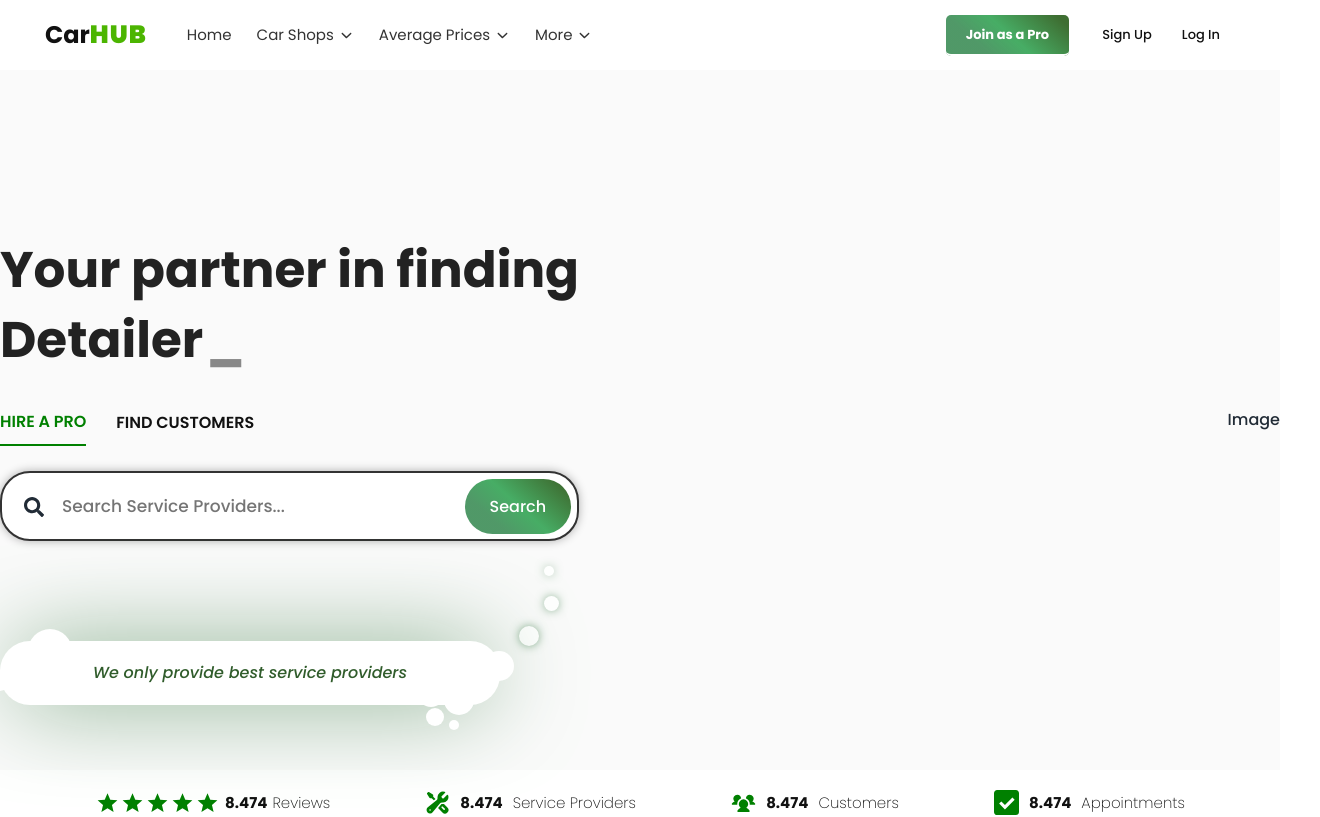
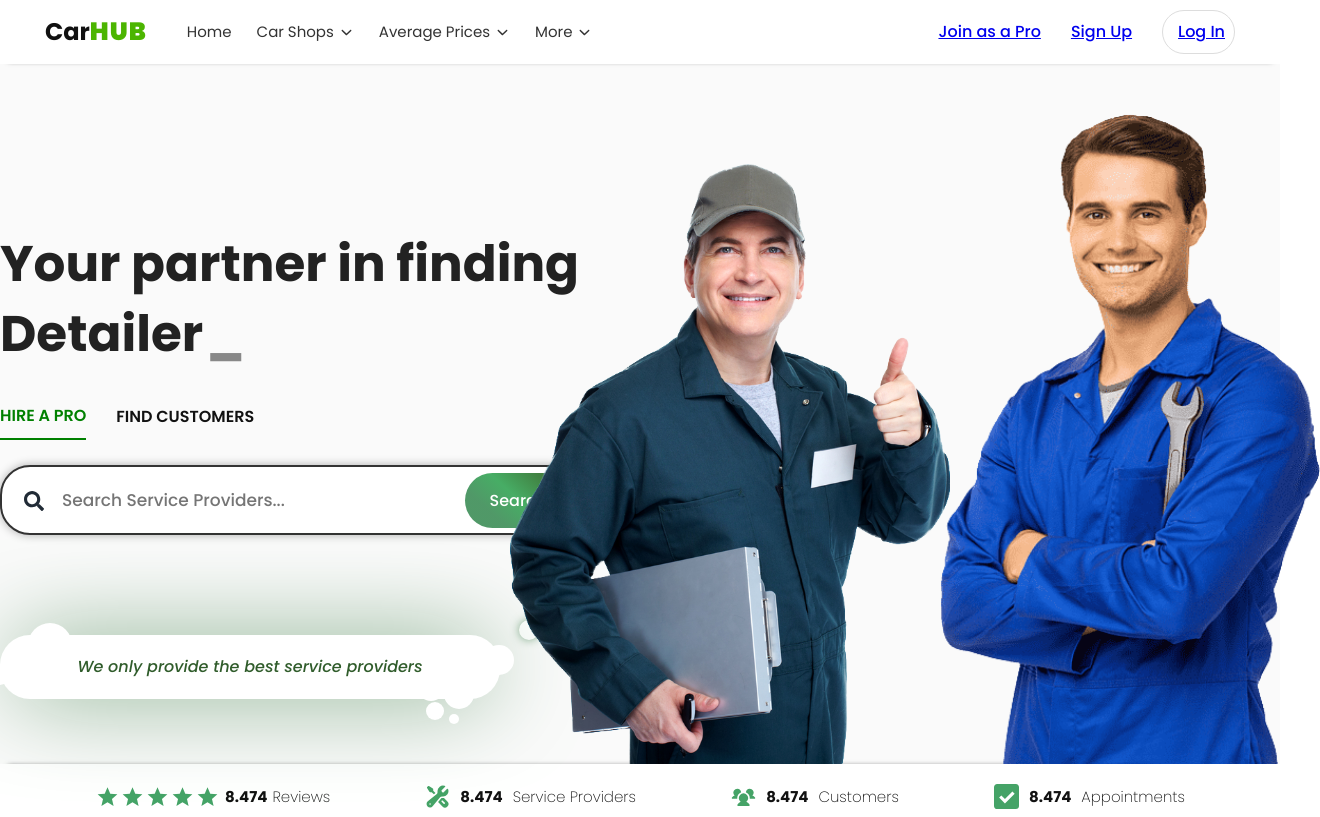
Before and after one commit to aditokmoo/CarHub-Platform, a React (Vite) app in the folder client/: page / in a window 1280 px wide. Shown: the top 817 px of the page, 1320 px wide, since content can reach past the window. Built offline with nearby package versions, Linux system fonts and the light colour scheme; no server answers.

Commit message:
frontend - navbar ui updated

```diff
--- a/client/src/components/Navbar/Navbar.module.scss
+++ b/client/src/components/Navbar/Navbar.module.scss
@@ -1,11 +1,14 @@
 .nav {
     background-color: #fff;
-    padding: 2.3rem 4.5rem;
+    padding: 1rem 4.5rem;
     position: sticky;
     top: 0;
     left: 0;
     width: 100%;
     z-index: 9;
+    -webkit-box-shadow: 0px 5px 5px -8px rgba(0, 0, 0, 0.75);
+    -moz-box-shadow: 0px 5px 5px -8px rgba(0, 0, 0, 0.75);
+    box-shadow: 0px 5px 5px -8px rgba(0, 0, 0, 0.75);
 
     .navSection {
         display: flex;
@@ -60,41 +63,39 @@
 
             .navList {
                 display: flex;
+                align-items: center;
+                gap: 3rem;
 
                 li {
                     list-style: none;
-                    font-size: 1.3rem;
+                    display: flex;
+                    align-items: center;
+                    cursor: pointer;
+                    gap: 0.6rem;
 
-
-                    &:first-child {
-                        a {
-                            background: rgb(62,110,50);
-background: linear-gradient(222deg, rgba(62,110,50,1) 8%, rgba(71,173,101,1) 49%, rgba(76,150,100,0.9752275910364145) 74%);
-                            padding: 1rem 2rem;
-                            border-radius: 5px;
-                            color: #fff;
-                            font-weight: bold;
-                            transition: .2s;
-                            margin-right: 1.8rem;
-
-                            &:hover {
-                                opacity: .7;
-                            }
-                        }
+                    svg {
+                        font-size: 2rem;
                     }
 
-                    a {
-                        text-decoration: none;
-                        color: #111;
-                        padding: 2.4rem 1.5rem;
-                        border-bottom: 2px solid #fff;
+                    &:last-child {
+                        gap: 1.5rem;
+                        border: 1px solid #ddd;
+                        padding: 0.9rem 0.9rem 0.9rem 1.5rem;
+                        border-radius: 3rem;
+                        transition: .2s;
 
                         &:hover {
-                            border-bottom: 2px solid #4CB501;
+                            -webkit-box-shadow: 0px 0px 13px -8px rgba(0, 0, 0, 0.75);
+                            -moz-box-shadow: 0px 0px 13px -8px rgba(0, 0, 0, 0.75);
+                            box-shadow: 0px 0px 13px -8px rgba(0, 0, 0, 0.75);
                         }
 
                         svg {
                             font-size: 2rem;
+
+                            &:last-child {
+                                font-size: 3rem;
+                            }
                         }
                     }
                 }
--- a/client/src/components/Navbar/Navbar.tsx
+++ b/client/src/components/Navbar/Navbar.tsx
@@ -1,9 +1,11 @@
 import { Link, useParams } from 'react-router-dom';
 import { useAuthContext } from '../../features/auth/context/auth.context';
-import { FaRegHeart } from 'react-icons/fa';
+import { FaRegHeart, FaUserCircle } from 'react-icons/fa';
 import { FaRegCircleUser } from 'react-icons/fa6';
 import { IoIosArrowDown, IoMdNotificationsOutline } from 'react-icons/io';
 import styles from './Navbar.module.scss';
+import { RxHamburgerMenu } from 'react-icons/rx';
+import { GrLanguage } from 'react-icons/gr';
 
 export default function Navbar() {
     const { state } = useAuthContext();
@@ -32,10 +34,11 @@ export default function Navbar() {
                     <div className={styles.rightSection}>
                         {state.currentUser ? (
                             <ul className={styles.navList}>
-                                <li><Link to='/profile'>Upgrade to a Pro</Link></li>
-                                <li><Link to='/saved-providers'><FaRegHeart /></Link></li>
-                                <li><Link to='/notifications'><IoMdNotificationsOutline /></Link></li>
-                                <li><Link to='/profile'><FaRegCircleUser /></Link></li>
+                                <li><GrLanguage /></li>
+                                <li>
+                                    <RxHamburgerMenu />
+                                    <FaUserCircle />
+                                </li>
                             </ul>
                         ) : (
                             <ul className={styles.navList}>
--- a/client/src/features/serviceProviders/components/HeroSection/HeroSection.module.scss
+++ b/client/src/features/serviceProviders/components/HeroSection/HeroSection.module.scss
@@ -6,8 +6,34 @@
         align-items: center;
         justify-content: space-between;
         height: 70rem;
+        position: relative;
 
         .col {
+
+            &:last-child {
+                display: flex;
+                position: absolute;
+                top: 0;
+                right: 0;
+
+                .heroSectionImage {
+                    position: relative;
+
+                    &:first-child {
+                        width: 44rem;
+                        height: 60rem;
+                        top: 10rem;
+                        left: 5rem;
+                    }
+
+                    &:last-child {
+                        width: 38rem;
+                        left: 4rem;
+                        top: 5rem;
+                        height: 65rem;
+                    }
+                }
+            }
 
             &:first-child {
                 h1 {
@@ -90,15 +116,13 @@
                     align-items: center;
                     justify-content: center;
                     text-align: center;
-                    -webkit-box-shadow: 0px 0px 96px -12px rgba(68,130,77,1);
--moz-box-shadow: 0px 0px 96px -12px rgba(68,130,77,1);
-box-shadow: 0px 0px 96px -12px rgba(68,130,77,1);
+                    -webkit-box-shadow: 0px 0px 96px -12px rgba(68, 130, 77, 1);
+                    -moz-box-shadow: 0px 0px 96px -12px rgba(68, 130, 77, 1);
+                    box-shadow: 0px 0px 96px -12px rgba(68, 130, 77, 1);
                     font-style: italic;
 
-                }
-
-                .thought:before,
-                .thought:after {
+                    &::before,
+                    &::after {
                         content: "";
                         background-color: #fff;
                         border-radius: 50%;
@@ -108,7 +132,7 @@ font-style: italic;
 
                     }
 
-                .thought:before {
+                    &::before {
                         width: 44px;
                         height: 44px;
                         top: -12px;
@@ -116,7 +140,7 @@ font-style: italic;
                         box-shadow: -50px 30px 0 -12px #fff;
                     }
 
-                .thought:after {
+                    &::after {
                         bottom: -10px;
                         right: 26px;
                         width: 30px;
@@ -130,9 +154,13 @@ font-style: italic;
                 }
             }
         }
+    }
 
     .footer {
         background-color: #fff;
+        -webkit-box-shadow: 0px -6px 5px -8px rgba(0,0,0,0.75);
+-moz-box-shadow: 0px -6px 5px -8px rgba(0,0,0,0.75);
+box-shadow: 0px -6px 5px -8px rgba(0,0,0,0.75);
         width: 100%;
 
         .stats {
@@ -155,7 +183,7 @@ font-style: italic;
         }
 
         svg {
-            color: green;
+            color: #45a367;
             font-size: 2.5rem;
         }
 
@@ -171,7 +199,7 @@ font-style: italic;
 
             svg {
                 font-size: 2.5rem;
-                color: green;
+                color: #45a367;
             }
         }
     }
--- a/client/src/features/serviceProviders/components/HeroSection/HeroSection.tsx
+++ b/client/src/features/serviceProviders/components/HeroSection/HeroSection.tsx
@@ -6,6 +6,8 @@ import { IoMdStar } from 'react-icons/io';
 import { HiWrenchScrewdriver } from 'react-icons/hi2';
 import { PiUsersThreeFill } from 'react-icons/pi';
 import { ImCheckboxChecked } from 'react-icons/im';
+import OldManImage from '../../../../assets/hero-section-img-1.webp'
+import YoungManImage from '../../../../assets/hero-section-img-2.webp'
 
 export default function HeroSection() {
     return (
@@ -33,11 +35,12 @@ export default function HeroSection() {
                             <div className={styles.dot}></div>
                             <div className={styles.dot}></div>
                             <div className={styles.dot}></div>
-                            <div className={styles.thought}>We only provide best service providers</div>
+                            <div className={styles.thought}>We only provide the best service providers</div>
                         </div>
                     </div>
                     <div className={styles.col}>
-                        Image
+                        <img src={OldManImage} alt=""  className={styles.heroSectionImage}/>
+                        <img src={YoungManImage} alt=""  className={styles.heroSectionImage}/>
                     </div>
                 </div>
             </div>
```
Also changed, not shown: client/src/assets/hero-section-img-1.webp (added), client/src/assets/hero-section-img-2.webp (added). Lines whose indentation alone changed are shown as unchanged.
